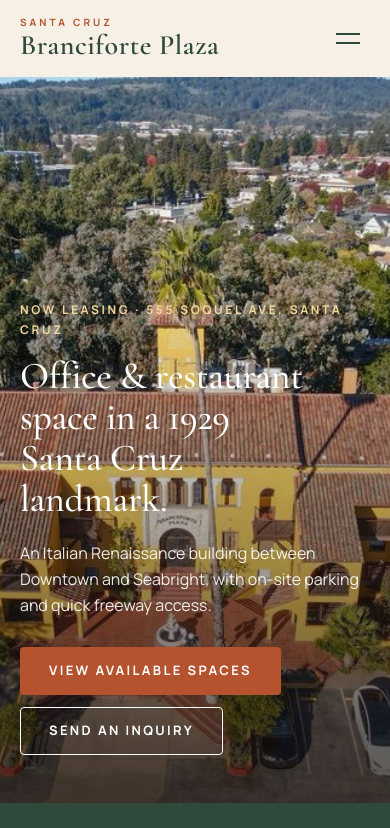
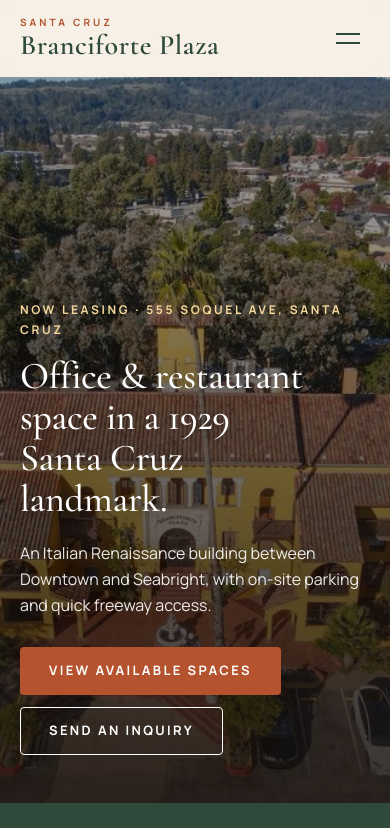
Before and after one commit to t0pArk/BP_Site, a plain HTML site: page index.html in a window 390 px wide. Shown: the top 828 px of the page. Drawn offline with nearby package versions, Linux system fonts and the light colour scheme.

Commit message:
Darken hero behind headline for legibility
Co-Authored-By: Claude Opus 5.5 <noreply@anthropic.com>
Claude-Session: https://claude.ai/code/session_013zj9owp3CX8Az3cpBWHjv6

```diff
--- a/assets/css/styles.css
+++ b/assets/css/styles.css
@@ -152,7 +152,15 @@ p { margin: 0 0 1em; }
   content: "";
   position: absolute;
   inset: 0;
-  background: linear-gradient(180deg, rgba(20,14,10,.05) 30%, rgba(20,14,10,.72) 100%);
+  background:
+    linear-gradient(90deg, rgba(20,14,10,.78) 0%, rgba(20,14,10,.55) 38%, rgba(20,14,10,.12) 70%, rgba(20,14,10,0) 100%),
+    linear-gradient(180deg, rgba(20,14,10,.25) 0%, rgba(20,14,10,0) 35%, rgba(20,14,10,.55) 100%);
+}
+.hero h1, .hero .lede, .hero .eyebrow { text-shadow: 0 1px 18px rgba(0,0,0,.35); }
+@media (max-width: 700px) {
+  .hero-media::after {
+    background: linear-gradient(180deg, rgba(20,14,10,.35) 0%, rgba(20,14,10,.55) 40%, rgba(20,14,10,.85) 100%);
+  }
 }
 .hero-content { position: relative; width: 100%; max-width: var(--container); margin: 0 auto; padding: 120px var(--gutter) clamp(48px, 7vw, 88px); }
 .hero .eyebrow { color: #f3d79c; }
```
